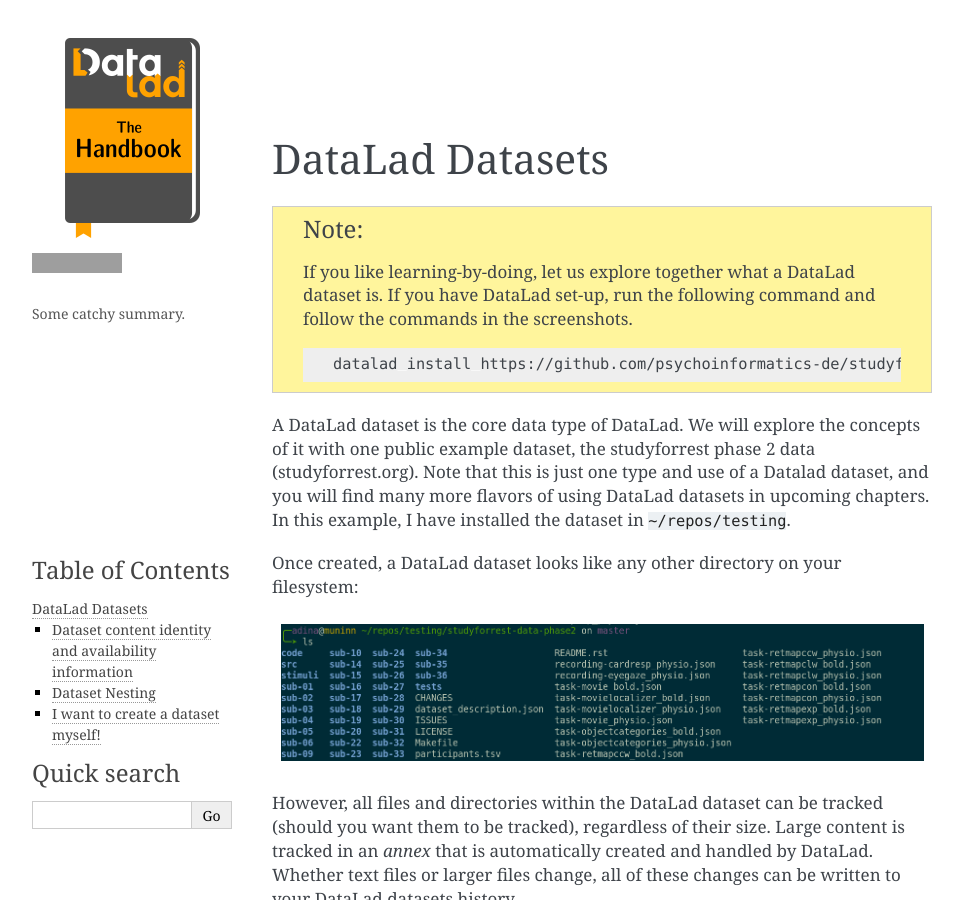
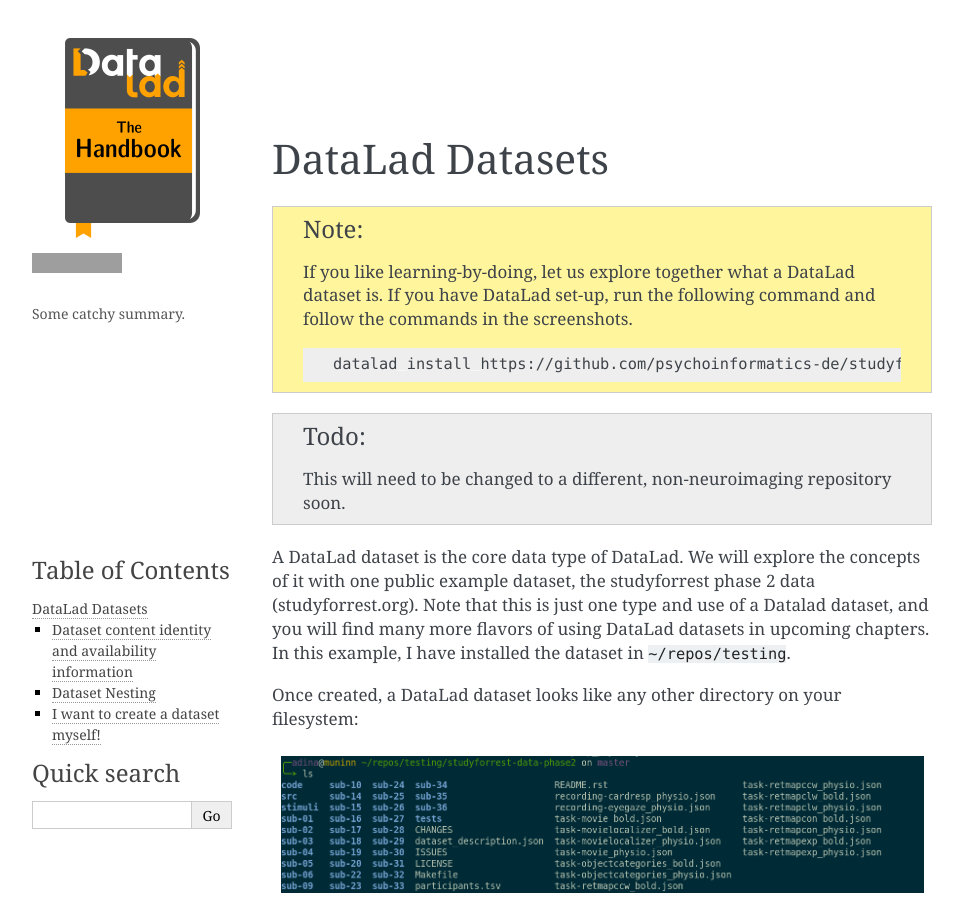
Before and after one commit to datalad-handbook/book, a Sphinx documentation site: the page built from docs/intro/datasets.rst, in a window 1280 px wide and 900 px high. Shown: the whole window, without its empty margins (148-1111 px from the left). Built offline with Sphinx 7.4.7, drawn with Linux system fonts in a browser that asks for light colours; comment, search, counter and statistics services are not loaded; grey boxes are pictures that could not be loaded.

Commit message:
Add TODO to change dataset in the future

```diff
--- a/docs/intro/datasets.rst
+++ b/docs/intro/datasets.rst
@@ -11,6 +11,10 @@ DataLad Datasets
    .. code-block:: bash
 
       datalad install https://github.com/psychoinformatics-de/studyforrest-data-phase2.git
+
+.. todo::
+
+   This will need to be changed to a different, non-neuroimaging repository soon.
 
 A DataLad dataset is the core data type of DataLad. We will explore the concepts
 of it with one public example dataset, the studyforrest phase 2 data (studyforrest.org).
```
